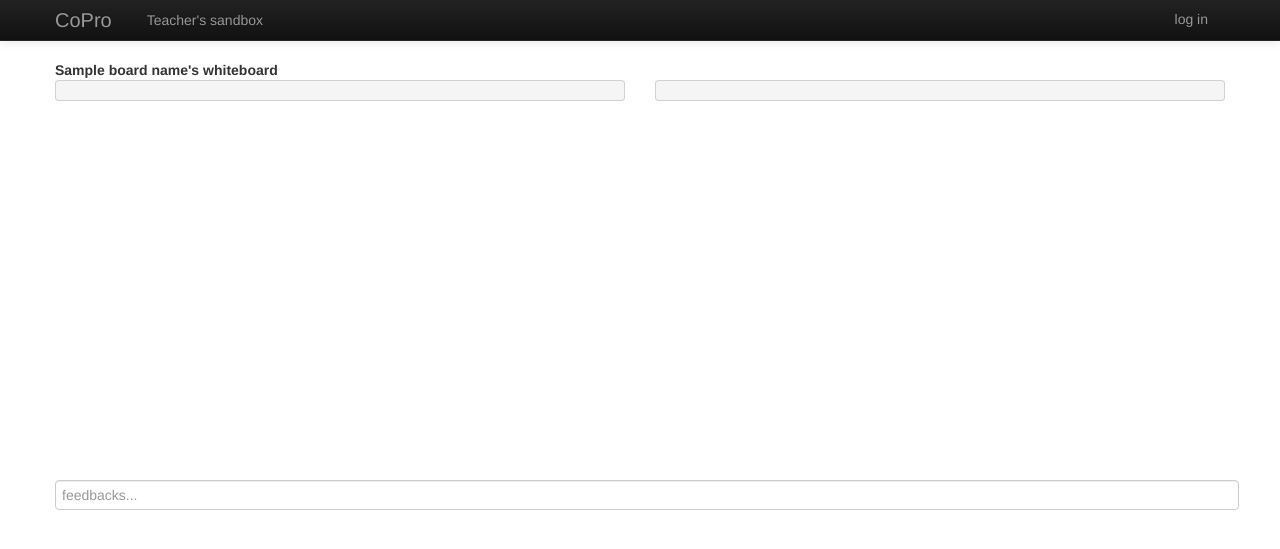
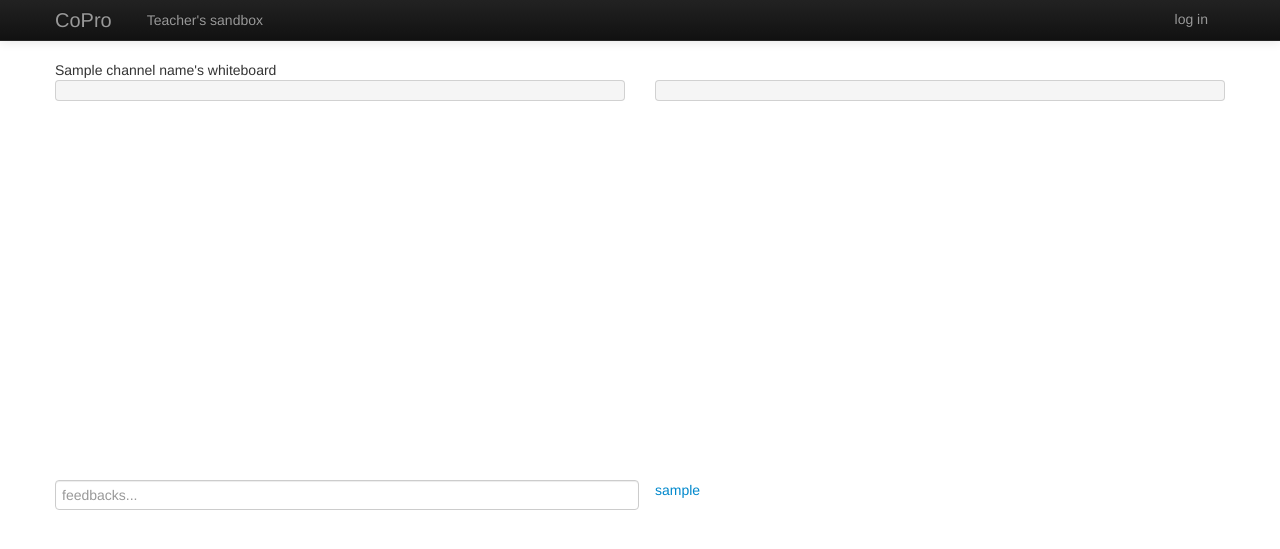
Before and after one commit to vtphan/sandbox, a Flask app: template templates/sandbox.html in a window 1280 px wide. Shown: the top 549 px of the page. Run offline with Flask 2, Linux system fonts and the light colour scheme; the template is opened without the code that fills it: most values are stand-ins (such as "Sample title", 1, 10 or a date in 2020); data that the repository does not hold is empty; parts of the project's set-up code (start-up, migrations or seed data) failed here and were passed over.

Commit message:
end of v0.1

```diff
--- a/app.py
+++ b/app.py
@@ -65,8 +65,10 @@ def sandbox(uid=None):
 			return redirect(url_for('sandbox_teacher'))
 		show_editor = True
 
-	return render_template('sandbox.html', user=user, board_name=user.username,
-		channel=user.id, show_editor=show_editor)
+	students=auth.User.select().where(auth.User.role=='student')
+
+	return render_template('sandbox.html', channel_name=user.username,
+		channel=user.id, show_editor=show_editor, students=students)
 
 # ----------------------------------------------------------------------------
 
@@ -79,9 +81,11 @@ def sandbox_teacher():
 	else:
 		show_editor = False
 
-	return render_template('sandbox.html', user=user, board_name='teacher',
+	return render_template('sandbox.html', channel_name='teacher',
 		channel='teacher', show_editor=show_editor)
 
+# ----------------------------------------------------------------------------
+# Streaming, sending messages among channels
 # ----------------------------------------------------------------------------
 def execute_python_code(code):
 	def run_code_now(code_file):
@@ -99,25 +103,28 @@ def execute_python_code(code):
 	return run_code_now(fn)
 
 # ----------------------------------------------------------------------------
-@app.route('/send_message/<channel>', methods=['POST'])
-def send_message(channel):
+@app.route('/send_message', methods=['POST'])
+def send_message():
 	mesg_type = request.form['type']
 	message = request.form['message']
+	channel = request.form['channel']
+
 	if mesg_type == 'chat':
 		user = auth.get_logged_in_user()
 		now = datetime.datetime.now().replace(microsecond=0).time()
 		m = '[%s] %s> %s<br/>' % (now.isoformat(), user.username, request.form['message'])
-		stream_message = json.dumps({'chat': m})
+		stream_message = {'chat': m}
 
 	elif mesg_type == 'code':
-		code = message.replace(u'\xa0', u' ')
+		# code = message.replace(u'\xa0', u' ')
 		output = execute_python_code(message)
-		stream_message = json.dumps({'output':output, 'code':code})
+		stream_message = {'output':output, 'code':message}
 
 	elif mesg_type == 'code_noexec':
 		code = message.replace(u'\xa0', u' ')
-		stream_message = json.dumps({'code':code})
+		stream_message = {'code':code}
 
+	stream_message = json.dumps({ 'channel-%s' % channel : stream_message })
 	red.publish('channel-%s' % channel, u'%s' % stream_message)
 	return ''
 
--- a/templates/sandbox.html
+++ b/templates/sandbox.html
@@ -1,7 +1,8 @@
 {% extends "layout.html" %}
 {% block content %}
 
-<strong>{{board_name}}'s whiteboard</strong>
+<div id="channel-name">{{channel_name}}'s whiteboard</div>
+<input type="hidden" value="{{channel}}" id="channel" />
 
 <!-- CODE and OUTPUT -->
 <div class="row-fluid">
@@ -19,36 +20,58 @@
 
 <!-- CHAT -->
 <div class="row">
-  <div class="span12">
-    <input id="chat-input" class="span12 input-small" type="text" placeholder="feedbacks..." style="width:100%;"/>
+  <div class="span6">
+    <input id="chat-input" class="input-small" type="text" placeholder="feedbacks..." style="width:100%;"/>
+    <div style="height:200px !important; overflow:scroll;">
+      <div type="text" id="chat-output"></div>
+    </div>
   </div>
-  <div class="span11" style="height:200px !important; overflow:scroll;">
-    <div type="text" id="chat-output"></div>
+  <div class="span6">
+    {% for s in students: %}
+    <div><a href="{{s.id}}" class="channel">{{ s.username }}</a></div>
+    {% endfor %}
   </div>
 </div>
 
 <script type="text/javascript">
   $SCRIPT_ROOT = {{ request.script_root|tojson|safe }};
-  $('#chat-input').keyup(function(e){
+
+  function parse_streaming_message(c){
+   function f(e) {
+      var channel_data = $.parseJSON(e.data);
+      if (channel_data['channel-' + c]) {
+        var data = channel_data['channel-' + c];
+
+        {% if not show_editor: %}
+          if (data['code']) { $('#pre-code').html(data.code); }
+        {% endif %}
+
+        if (data.output) { $('#result').html(data.output); }
+        if (data.chat) { $('#chat-output').html( data.chat + $('#chat-output').html() ); }
+      }
+    }
+
+    return f;
+  }
+
+  $(document).ready(function(){
+    $('#chat-input').keyup(function(e){
       if (e.keyCode == 13) {
-          $.post($SCRIPT_ROOT + '/send_message/{{channel}}', {'message': $(this).val(), 'type':'chat'});
-          $(this).val('');
+        $.post($SCRIPT_ROOT+'/send_message',{'message': $(this).val(),'type':'chat','channel':$('#channel').val()});
+        $(this).val('');
       }
-  });
+    });
 
-  $(function() {
+    /* this does not allow efficient channel switching */
     var result = new EventSource('/stream/{{channel}}');
-    result.onmessage = function(e) {
-      if (e.data == ''){ return; }
-      var data = $.parseJSON(e.data);
-
-      {% if not show_editor: %}
-        if (data['code']) { $('#pre-code').html(data.code); }
-      {% endif %}
-
-      if (data.output) { $('#result').html(data.output); }
-      if (data.chat) { $('#chat-output').html( data.chat + $('#chat-output').html() ); }
-    };
+    result.onmessage = parse_streaming_message( $('#channel').val() );
+    $('.channel').click(function(e){
+      var cid = $(this).attr('href');
+      $('#channel-name').html(cid + "'s whiteboard");
+      $('#channel').val(cid);
+      result.onmessage = parse_streaming_message( $('#channel').val() );
+      e.preventDefault();
+    });
   });
 </script>
 
@@ -68,10 +91,11 @@
       onKeyEvent : function( ed, ev ) {
         if (ev.keyCode == 13){
           if ( ev.shiftKey && ev.type == 'keyup' ) {
-            $.post($SCRIPT_ROOT + '/send_message/{{channel}}', {'message': editor.getValue(), 'type':'code'});
+            $.post($SCRIPT_ROOT + '/send_message', {'message': editor.getValue(), 'type':'code', 'channel':$('#channel').val()});
+            $('#result').html('running...');
           }
           else {
-            $.post($SCRIPT_ROOT + '/send_message/{{channel}}', {'message': editor.getValue(), 'type':'code_noexec'});
+            $.post($SCRIPT_ROOT + '/send_message', {'message': editor.getValue(), 'type':'code_noexec', 'channel':$('#channel').val()});
           }
           ev.preventDefault();
         }
```
